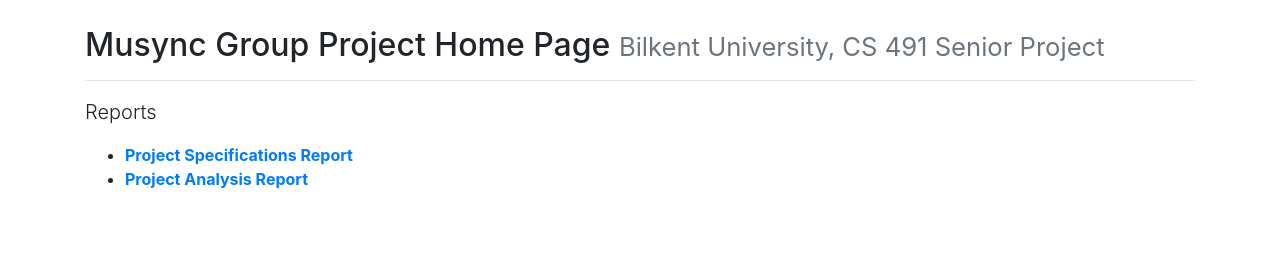
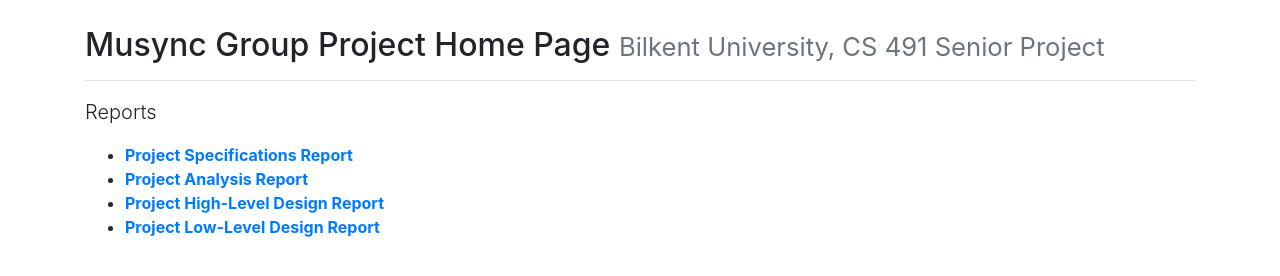
Before and after one commit to Bilkent-Musync/bilkent-musync.github.io, a plain HTML site: page index.html in a window 1280 px wide. Shown: the part 142-418 px from the top of the page. Drawn offline with nearby package versions, Linux system fonts and the light colour scheme.

Commit message:
Added high-level and low-level design reports.

```diff
--- a/index.html
+++ b/index.html
@@ -48,6 +48,8 @@
                 <ul>
                     <li><a href="docs/projspec.pdf" class="alert-link">Project Specifications Report</a></li>
                     <li><a href="docs/Analysis Report.pdf" class="alert-link">Project Analysis Report</a></li>
+                    <li><a href="docs/High-Level Design Report (1).pdf" class="alert-link">Project High-Level Design Report</a></li>
+                    <li><a href="docs/Musync - Low-Level Design Report.pdf" class="alert-link">Project Low-Level Design Report</a></li>
                 </ul>
             </div>
         </div>
```
